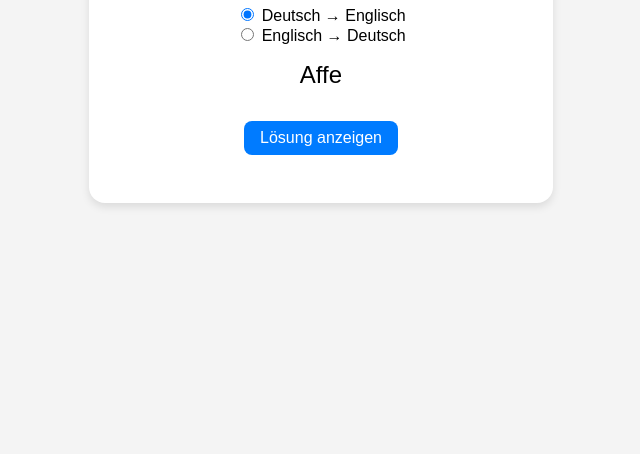
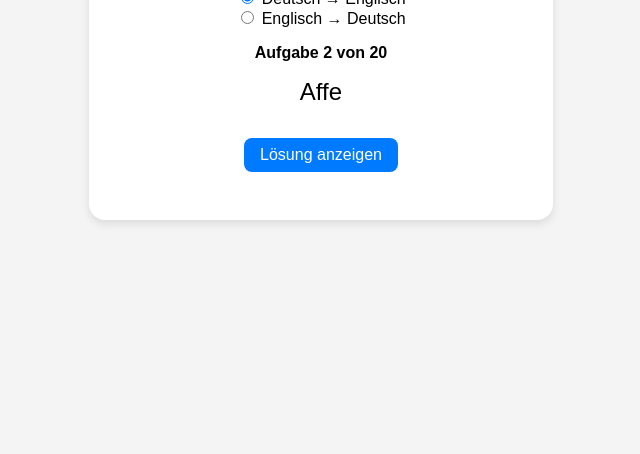
Before and after one commit to git-mtr/VokabelnX1, a plain HTML site: page index.html in a window 1280 px wide. Shown: the part 346-800 px from the top of the page, without its empty margins (319-959 px from the left). Drawn offline with Linux system fonts and the light colour scheme.

Commit message:
Update index.html

```diff
--- a/index.html
+++ b/index.html
@@ -48,6 +48,10 @@
       margin-top: 1rem;
       font-size: 1.5rem;
     }
+    .counter {
+      margin-bottom: 1rem;
+      font-weight: bold;
+    }
   </style>
 </head>
 <body>
@@ -58,6 +62,8 @@
       <label><input type="radio" name="direction" value="de-en" checked> Deutsch → Englisch</label><br />
       <label><input type="radio" name="direction" value="en-de"> Englisch → Deutsch</label>
     </div>
+
+    <div class="counter" id="counter"></div>
 
     <div id="word" style="font-size: 1.5rem; margin: 1rem 0;"></div>
 
@@ -89,19 +95,32 @@
       { de: "Esel", en: "donkey" }
     ];
 
-    let currentWord;
+    let remainingWords = [...vocab];
+    let currentWord = null;
+    let score = 0;
 
     function getDirection() {
       return document.querySelector('input[name="direction"]:checked').value;
     }
 
     function pickWord() {
+      if (remainingWords.length === 0) {
+        document.getElementById("word").innerText = "🎉 Ende! Alle 20 Vokabeln wurden gezeigt.";
+        document.getElementById("solution").innerText = "Gesamt: " + score + " von 20 richtig.";
+        document.getElementById("solutionBtn").style.display = "none";
+        return;
+      }
+
       const direction = getDirection();
-      currentWord = vocab[Math.floor(Math.random() * vocab.length)];
+      const index = Math.floor(Math.random() * remainingWords.length);
+      currentWord = remainingWords.splice(index, 1)[0];
+
       document.getElementById("solution").innerText = "";
       document.getElementById("word").innerText =
         direction === "de-en" ? currentWord.de : currentWord.en;
+
       document.getElementById("solutionBtn").disabled = false;
+      updateCounter();
     }
 
     function showSolution() {
@@ -110,12 +129,25 @@
       const solutionText =
         direction === "de-en" ? currentWord.en : currentWord.de;
       document.getElementById("solution").innerText = `Lösung: ${solutionText}`;
+      score++;
       document.getElementById("solutionBtn").disabled = true;
       setTimeout(pickWord, 10000);
     }
 
+    function updateCounter() {
+      const total = vocab.length;
+      const done = total - remainingWords.length;
+      document.getElementById("counter").innerText = `Aufgabe ${done + 1} von ${total}`;
+    }
+
     document.querySelectorAll('input[name="direction"]').forEach(radio => {
-      radio.addEventListener('change', pickWord);
+      radio.addEventListener('change', () => {
+        // Zurücksetzen auf Anfang bei Richtungswechsel
+        remainingWords = [...vocab];
+        score = 0;
+        document.getElementById("solutionBtn").style.display = "inline-block";
+        pickWord();
+      });
     });
 
     window.onload = pickWord;
```
